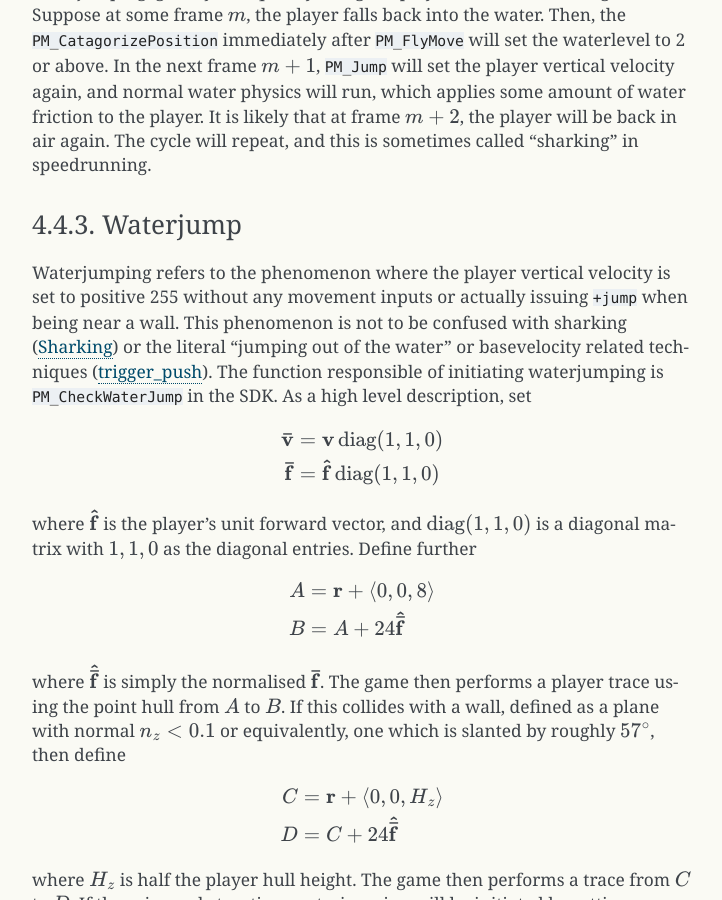
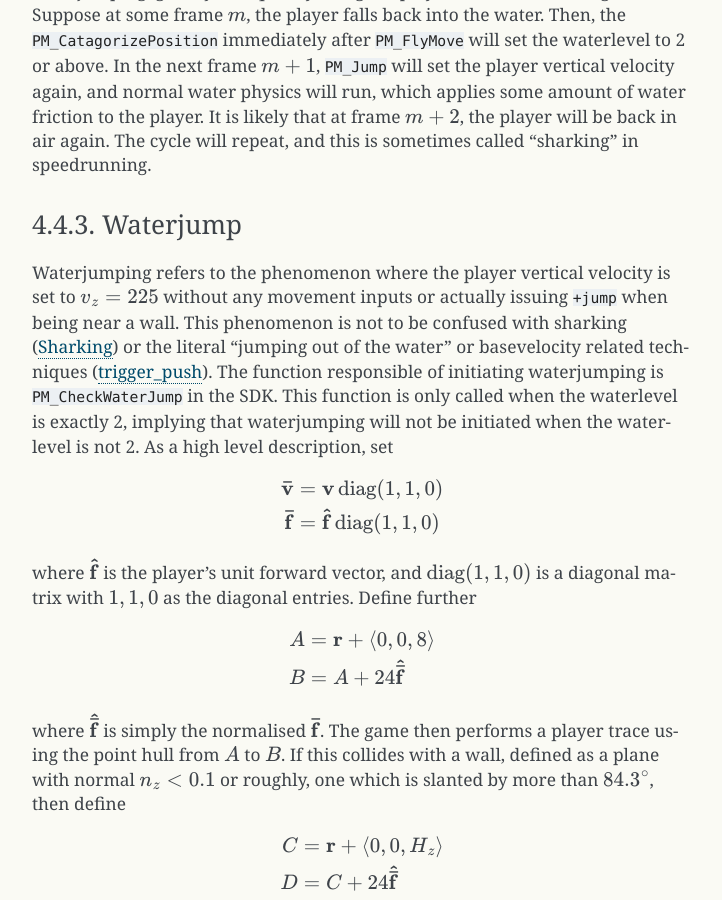
Before and after one commit to Matherunner/hldoc, a Sphinx documentation site: the page built from source/movement.rst, in a window 1280 px wide and 900 px high, scrolled down 9090 px. Shown: the whole window, without its empty margins (388-1110 px from the left). Built offline with Sphinx 7.4.7, drawn with Linux system fonts in a browser that asks for light colours; formulas are drawn with MathJax 3.

Commit message:
Fix errors in waterjump

```diff
--- a/source/movement.rst
+++ b/source/movement.rst
@@ -300,7 +300,7 @@ this is sometimes called "sharking" in speedrunning.
 Waterjump
 ~~~~~~~~~
 
-Waterjumping refers to the phenomenon where the player vertical velocity is set to positive 255 without any movement inputs or actually issuing ``+jump`` when being near a wall. This phenomenon is not to be confused with sharking (:ref:`sharking`) or the literal "jumping out of the water" or basevelocity related techniques (:ref:`trigger_push`). The function responsible of initiating waterjumping is ``PM_CheckWaterJump`` in the SDK. As a high level description, set
+Waterjumping refers to the phenomenon where the player vertical velocity is set to :math:`v_z = 225` without any movement inputs or actually issuing ``+jump`` when being near a wall. This phenomenon is not to be confused with sharking (:ref:`sharking`) or the literal "jumping out of the water" or basevelocity related techniques (:ref:`trigger_push`). The function responsible of initiating waterjumping is ``PM_CheckWaterJump`` in the SDK. This function is only called when the waterlevel is exactly 2, implying that waterjumping will not be initiated when the waterlevel is not 2. As a high level description, set
 
 .. math::
    \begin{aligned}
@@ -316,7 +316,7 @@ where :math:`\mathbf{\hat{f}}` is the player's unit forward vector, and :math:`\
    B &= A + 24 \mathbf{\hat{\bar{f}}}
    \end{aligned}
 
-where :math:`\mathbf{\hat{\bar{f}}}` is simply the normalised :math:`\mathbf{\bar{f}}`. The game then performs a player trace using the point hull from :math:`A` to :math:`B`. If this collides with a wall, defined as a plane with normal :math:`n_z < 0.1` or equivalently, one which is slanted by roughly :math:`57^\circ`, then define
+where :math:`\mathbf{\hat{\bar{f}}}` is simply the normalised :math:`\mathbf{\bar{f}}`. The game then performs a player trace using the point hull from :math:`A` to :math:`B`. If this collides with a wall, defined as a plane with normal :math:`n_z < 0.1` or roughly, one which is slanted by more than :math:`84.3^\circ`, then define
 
 .. math::
    \begin{aligned}
```
